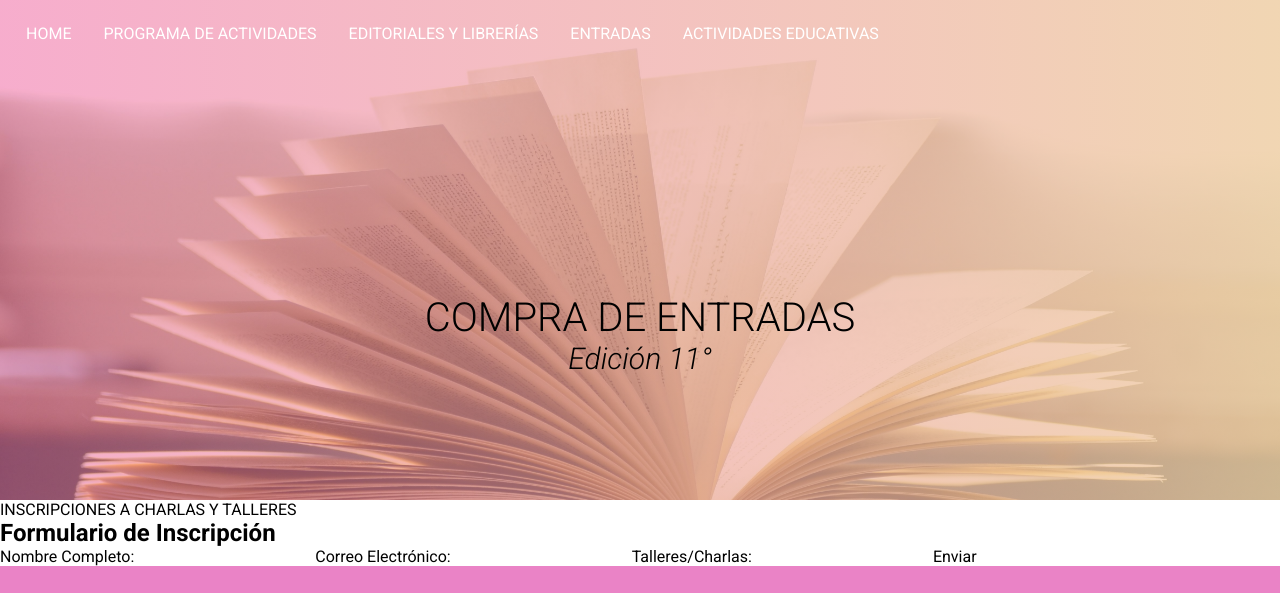
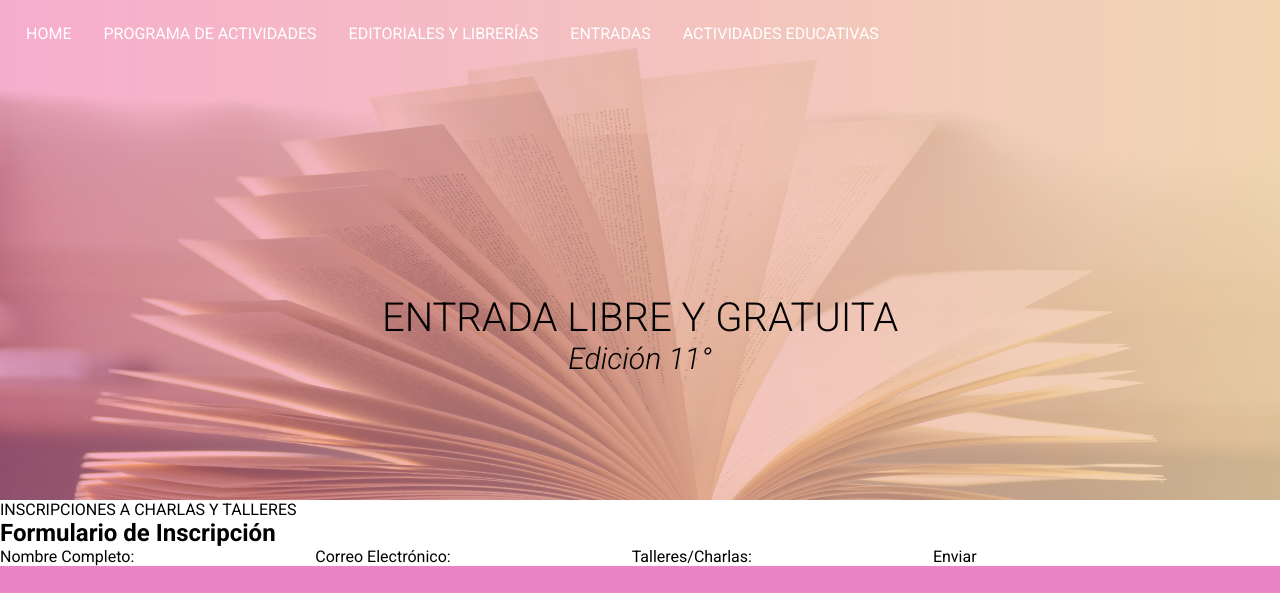
Before and after one commit to ailingomez96/feriadellibro, a plain HTML site: page secciones/entradas.html in a window 1280 px wide. Shown: the top 593 px of the page. Drawn offline with Linux system fonts and the light colour scheme.

Commit message:
Update entradas.html

```diff
--- a/secciones/entradas.html
+++ b/secciones/entradas.html
@@ -27,10 +27,10 @@
                 </li>
             </ul>
         </nav>
-        <section class="textos-header">
-            <h1 class="textos-headerh1">COMPRA DE ENTRADAS</h1>
-            <h2 class="textos-headerh2">Edición 11°</h2>
-        </section>
+         <section class="textos-header">
+     <h1 class="textos-headerh1"> ENTRADA LIBRE Y GRATUITA </h1>
+     <h2 class="textos-headerh2">Edición 11°</h2>
+ </section>
     </header>
    <main>
     <section> INSCRIPCIONES A CHARLAS Y TALLERES</section>
```
